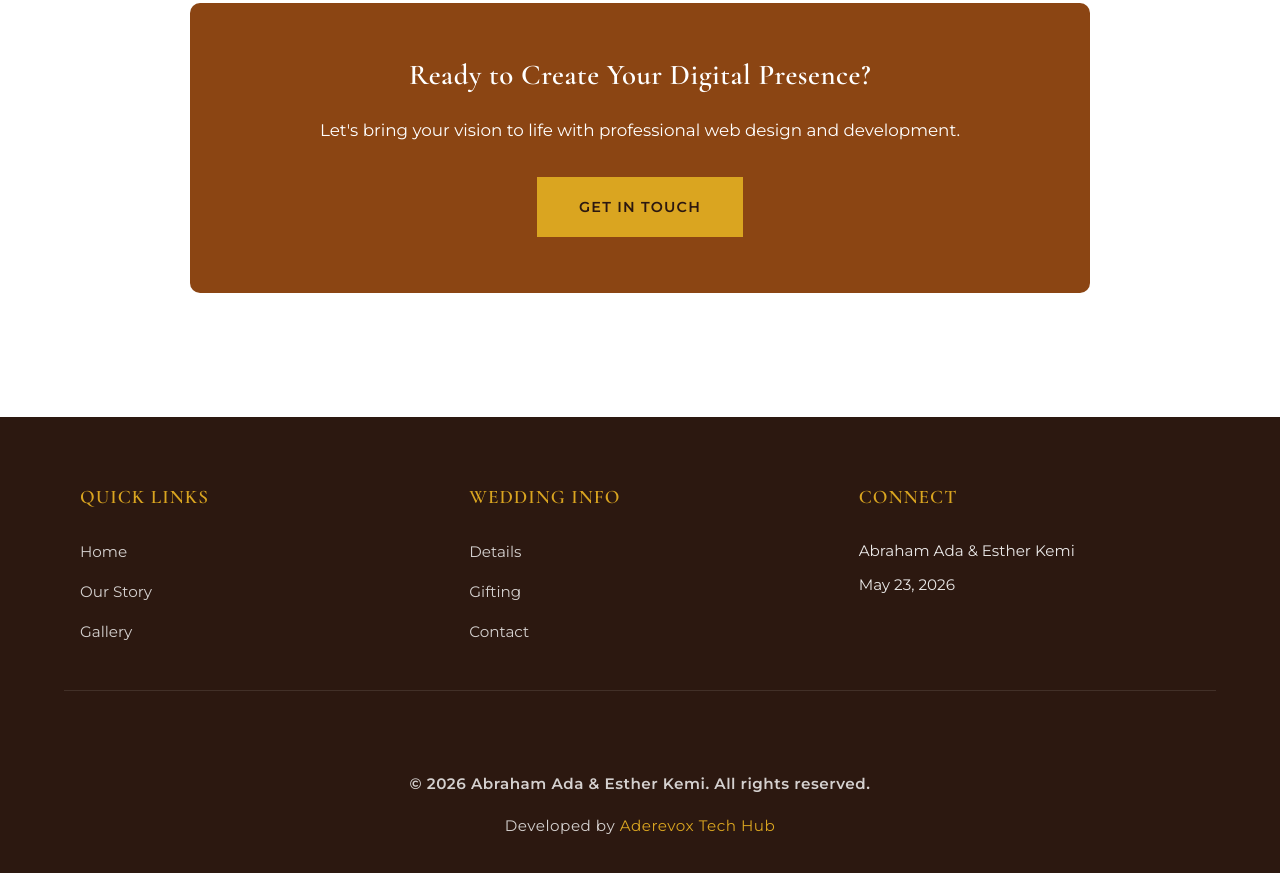
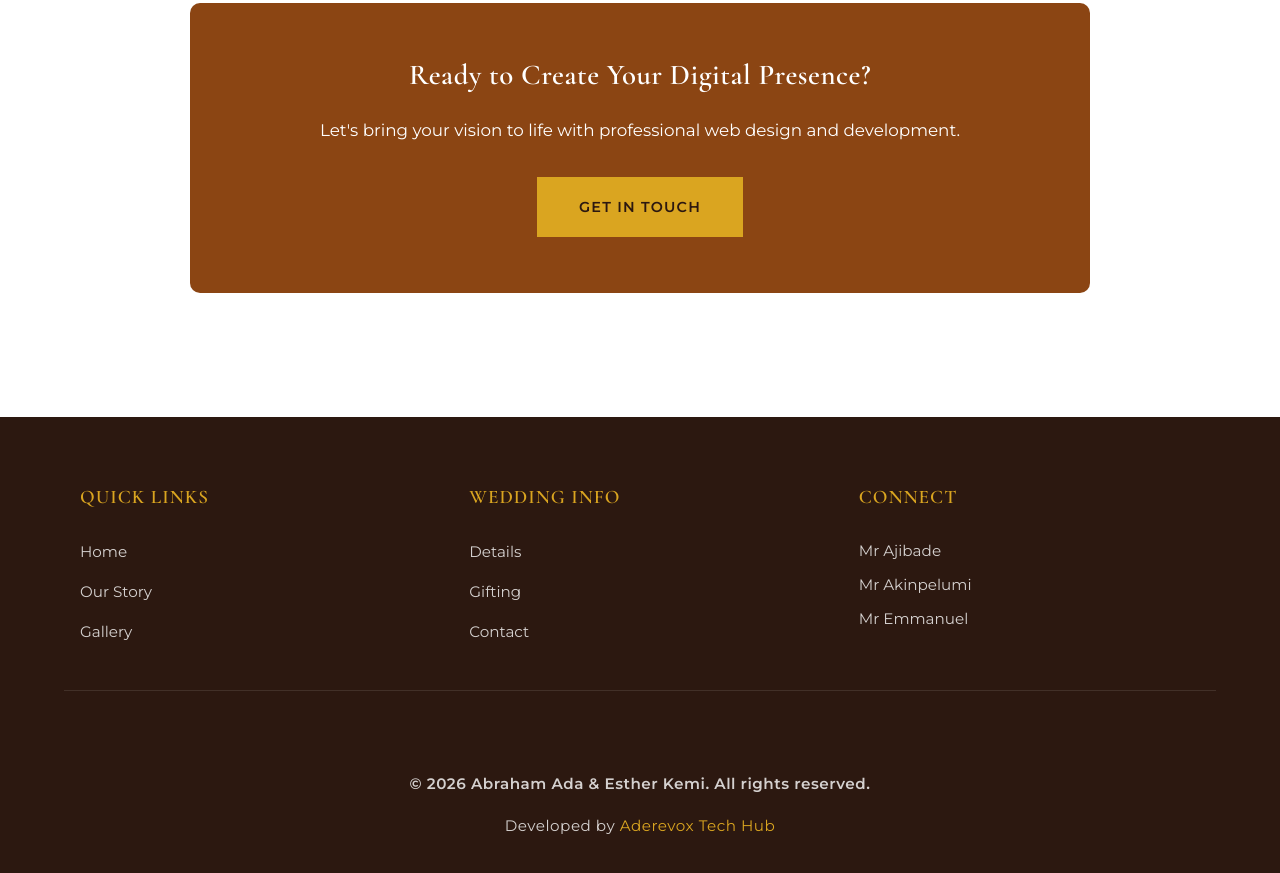
Before and after one commit to adescographics/adakemi2026, a website: page about_developer.html in a window 1280 px wide. Shown: the part 2354-3227 px from the top of the page. Drawn offline with nearby package versions, Linux system fonts and the light colour scheme.

Commit message:
fixed footer issue

```diff
--- a/about_developer.html
+++ b/about_developer.html
@@ -352,13 +352,14 @@
         </div>
         <div class="footer-section">
           <h3>Connect</h3>
-          <p>Abraham Ada & Esther Kemi</p>
-          <p>May 23, 2026</p>
+          <p><a href="tel:+2348064853112">Mr Ajibade</a></p>
+          <p><a href="tel:+2347065890805">Mr Akinpelumi</a></p>
+          <p><a href="tel:+2348136360631">Mr Emmanuel</a></p>
         </div>
       </div>
       <div class="footer-bottom">
         <p>&copy; 2026 Abraham Ada & Esther Kemi. All rights reserved.</p>
-        <p>Developed by <a href="about_developer.html" style="color: var(--secondary); text-decoration: none;">Aderevox Tech Hub</a></p>
+        <p>Developed by <a href="about_developer.html" style="color: var(--secondary); text-decoration: none; transition: color 0.3s ease;">Aderevox Tech Hub</a></p>
       </div>
     </footer>
 
```
